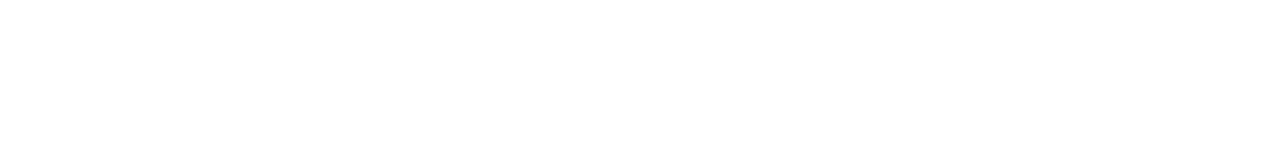
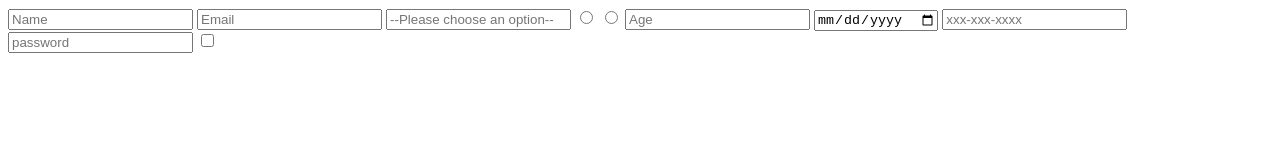
Before and after one commit to acciojob/signup-form-car-adsiddhu, a website: page main.html in a window 1280 px wide. Drawn offline with Linux system fonts and the light colour scheme.

Commit message:
created a submission

```diff
--- a/main.html
+++ b/main.html
@@ -8,6 +8,18 @@
 
 <body>
 	<!-- the entire body must be written by student -->
+<form target="">
+	<input type="text" id="name" placeholder="Name" required/>
+	<input type="email" id="email" placeholder="Email"/>
+	<input type="select" id="cars" placeholder="--Please choose an option--" required/>
+	<input type="radio" id="gender_m" required/>
+	<input type="radio" id="gender_f" required/>
+	<input type="number" id="age" placeholder="Age" required/>
+	<input type="date" id="dob" required/>
+	<input type="tel" id="tel" placeholder="xxx-xxx-xxxx"/>
+	<input type="password" id="password" placeholder="password" required/>
+	<input type="checkbox" id="tos" required />
+</form>
     <script type="text/javascript" src="./script.js">
 </script>
 
```
